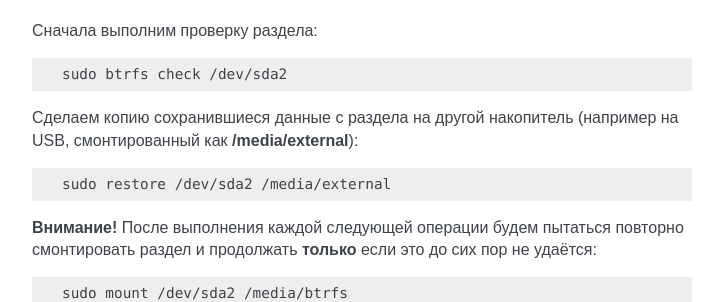
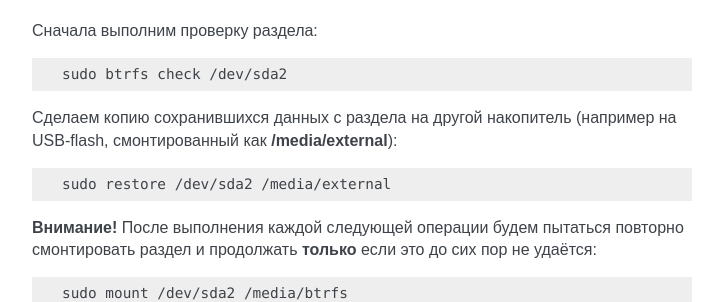
Before and after one commit to RussianFedora/FAQ, a Sphinx documentation site: the page built from source/administration.rst, in a window 1280 px wide and 900 px high, scrolled down 8909 px. Shown: the part 151-453 px from the top of the window, without its empty margins (388-1111 px from the left). Built offline with Sphinx 7.4.7, drawn with Linux system fonts in a browser that asks for light colours; comment, search, counter and statistics services are not loaded.

Commit message:
Fixed small mistakes in btrfs-repair.

```diff
--- a/source/administration.rst
+++ b/source/administration.rst
@@ -549,7 +549,7 @@ UTC -- это хранение в UEFI BIOS компьютера всемирн
 
     sudo btrfs check /dev/sda2
 
-Сделаем копию сохранившиеся данные с раздела на другой накопитель (например на USB, смонтированный как **/media/external**):
+Сделаем копию сохранившихся данных с раздела на другой накопитель (например на USB-flash, смонтированный как **/media/external**):
 
 .. code-block:: text
 
```
